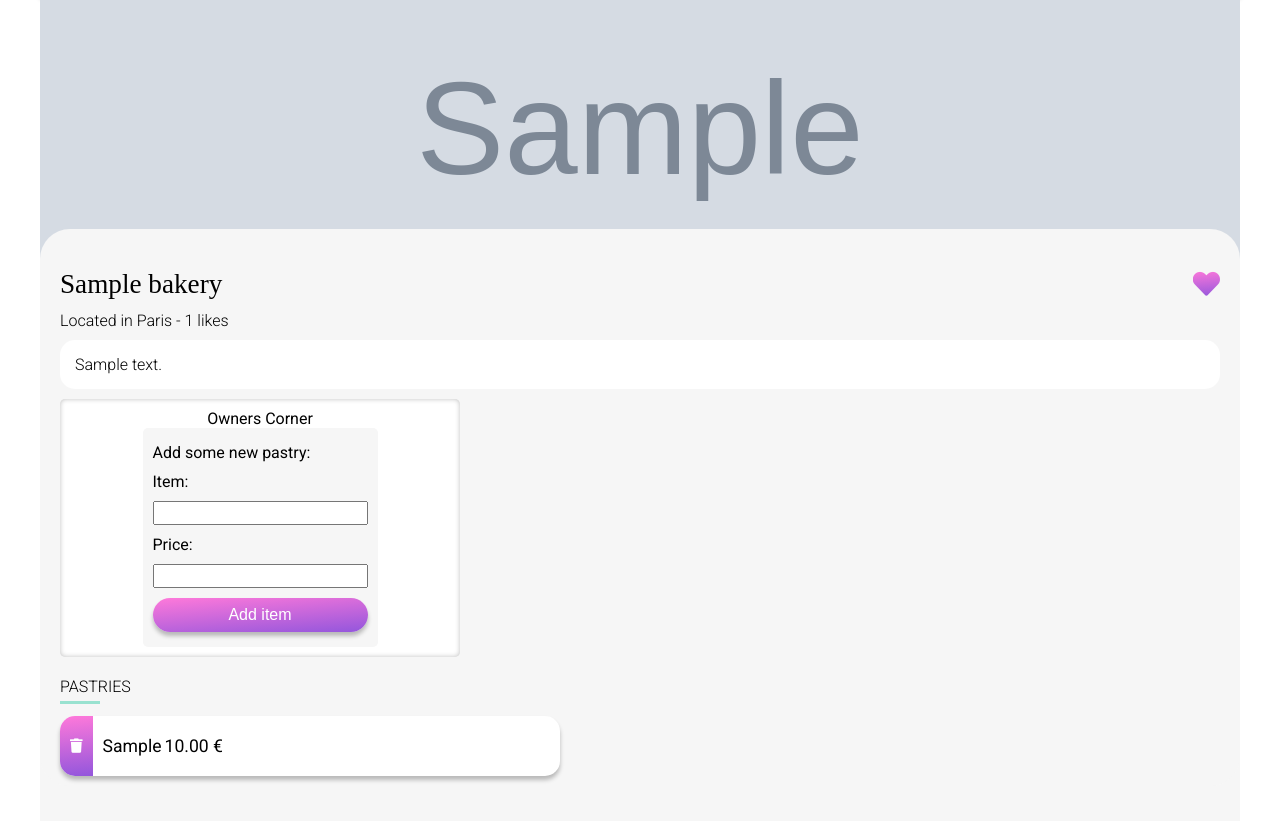
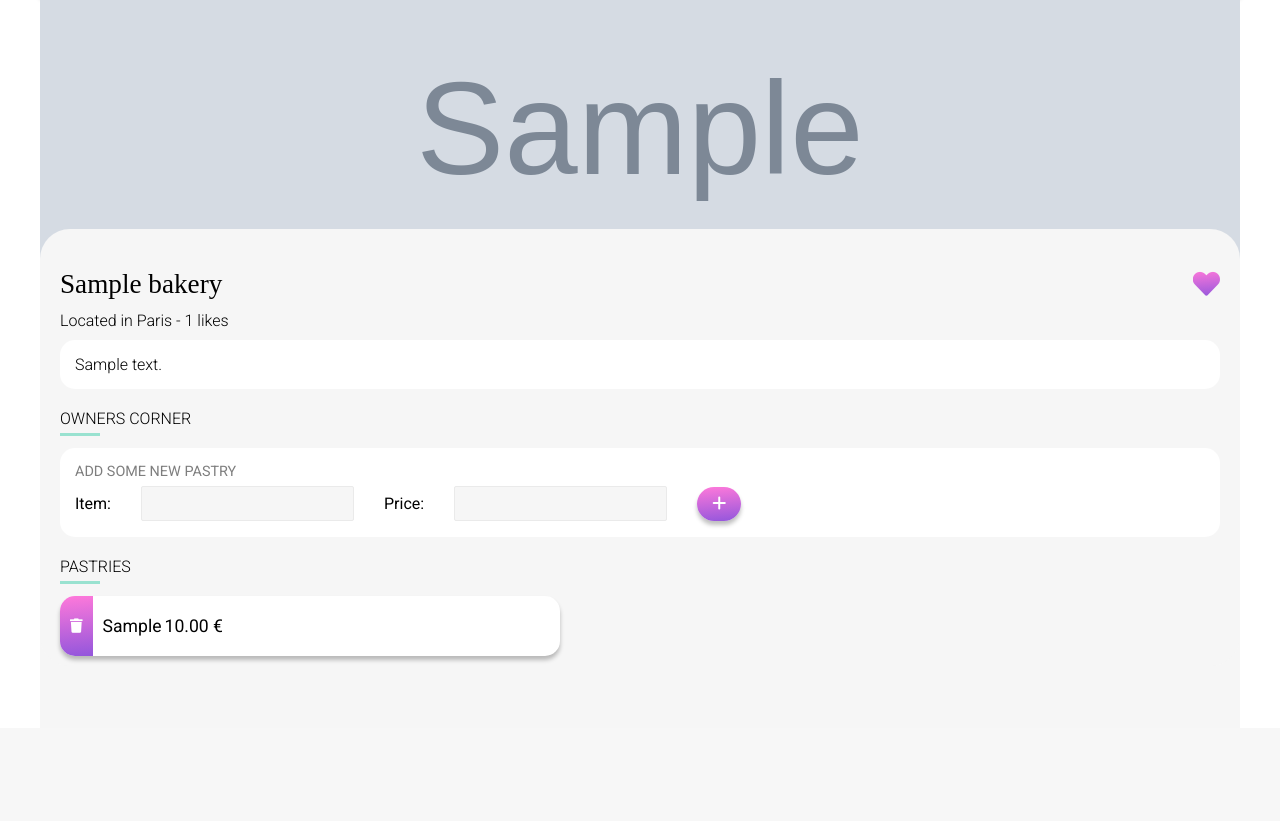
Before and after one commit to mathieuc22/capstone, a Django app: page /bakeries/1 in a window 1280 px wide. Shown: the part 72-893 px from the top of the page. After the commit the page ends 734 px from the top, so only its background shows below. Run offline with Django 3.2, Linux system fonts and the light colour scheme; a user stored in the database is signed in; tables that the repository leaves empty hold one stand-in row (values such as "Sample post"); grey boxes marked "Sample" are stand-in pictures; some libraries are stand-ins or nearby versions; some web fonts are replaced.

Commit message:
Redesign owners interactions continued

```diff
--- a/capstone/boulange/forms.py
+++ b/capstone/boulange/forms.py
@@ -8,6 +8,7 @@ class BakeryForm(forms.ModelForm):
         exclude = ('creator','likes',)
 
 class PastryForm(forms.ModelForm):
+    template_name = "form_snippet.html"
     class Meta:
         model = Pastry
         exclude = ('bakery','description',)
--- a/capstone/boulange/sass/components/_buttons.scss
+++ b/capstone/boulange/sass/components/_buttons.scss
@@ -10,10 +10,15 @@
   background: $primaire-color;
   background: linear-gradient(355deg, $primaire-color, $secondaire-color);
   border: none;
+  @include card-shadow;
+  @include hover-effect;
   &--red {
+    box-shadow: none;
     background: unset;
     color: red;
+    &:hover {
+      transform: none;
+      box-shadow: none;
+    }
   }
-  @include card-shadow;
-  @include hover-effect;
 }
--- a/capstone/boulange/sass/pages/_bakery.scss
+++ b/capstone/boulange/sass/pages/_bakery.scss
@@ -32,6 +32,12 @@
   &__title {
     font-family: Shrikhand;
     font-size: 1.7em;
+    display: flex;
+    gap: 10px;
+
+    a {
+      color: $primaire-color;
+    }
   }
   &__like {
     font-size: 1.7em;
@@ -52,39 +58,6 @@
     padding: 15px;
     border-radius: 15px;
     margin: 10px 0;
-  }
-  &__owner {
-    background: white;
-    border-radius: 5px;
-    display: flex;
-    flex-direction: column;
-    align-items: center;
-    max-width: 400px;
-    box-shadow: inset 0px 0px 5px 0px rgba(0,0,0,0.25);
-    padding: 10px;
-    h2 {
-      font-weight: 700;
-      margin: 6px 0;
-    }
-  }
-  &__pastry-actions {
-    display: flex;
-    justify-content: space-around;
-    background: $background-clear-color;
-    border-radius: 5px;
-    padding: 10px;
-    margin: 4px 0;
-  }
-  &__pastry-form {
-    background: $background-clear-color;
-    border-radius: 5px;
-    padding: 10px;
-    display: flex;
-    flex-direction: column;
-    & > * {
-      margin: 5px 0;
-      font-size: 1em;
-    }
   }
   &__column {
     position: relative;
@@ -223,3 +196,33 @@
     }
   }
 }
+
+.pastry-form {
+  background-color: white;
+  padding: 15px;
+  border-radius: 15px;
+  margin: 10px 0;
+
+  & legend {
+    font-size: 0.9em;
+    text-transform: uppercase;
+    color: $span-color;
+    margin-bottom: 5px;
+  }
+
+  & input, select, textarea {
+    min-height: 35px;
+    font-size: 1em;
+    margin: 1px 0;
+    background: $background-clear-color;
+    border: 1px solid  $background-light-color;
+    border-radius: 2px;
+    max-width: 100%;
+  }
+
+  &__group {
+    display: flex;
+    gap: 30px;
+    align-items: center;
+  }
+}
--- a/capstone/boulange/static/boulange/style.css
+++ b/capstone/boulange/static/boulange/style.css
@@ -287,10 +287,6 @@ footer a {
   box-shadow: 0 4px 4px 0 rgba(0, 0, 0, 0.25);
   transition: all 0.1s ease-in-out;
 }
-.btn--red {
-  background: unset;
-  color: red;
-}
 .btn:hover {
   box-shadow: 0 6px 4px 0 rgba(0, 0, 0, 0.25);
   transform: translate3d(0, -2px, 0);
@@ -298,6 +294,15 @@ footer a {
 .btn:active {
   box-shadow: 0 2px 4px 0 rgba(0, 0, 0, 0.25);
   transform: translate3d(0, 2px, 0);
+}
+.btn--red {
+  box-shadow: none;
+  background: unset;
+  color: red;
+}
+.btn--red:hover {
+  transform: none;
+  box-shadow: none;
 }
 
 .alert {
@@ -610,6 +615,11 @@ footer a {
 .menu__title {
   font-family: Shrikhand;
   font-size: 1.7em;
+  display: flex;
+  gap: 10px;
+}
+.menu__title a {
+  color: #9356DC;
 }
 .menu__like {
   font-size: 1.7em;
@@ -631,39 +641,6 @@ footer a {
   padding: 15px;
   border-radius: 15px;
   margin: 10px 0;
-}
-.menu__owner {
-  background: white;
-  border-radius: 5px;
-  display: flex;
-  flex-direction: column;
-  align-items: center;
-  max-width: 400px;
-  box-shadow: inset 0px 0px 5px 0px rgba(0, 0, 0, 0.25);
-  padding: 10px;
-}
-.menu__owner h2 {
-  font-weight: 700;
-  margin: 6px 0;
-}
-.menu__pastry-actions {
-  display: flex;
-  justify-content: space-around;
-  background: #f6f6f6;
-  border-radius: 5px;
-  padding: 10px;
-  margin: 4px 0;
-}
-.menu__pastry-form {
-  background: #f6f6f6;
-  border-radius: 5px;
-  padding: 10px;
-  display: flex;
-  flex-direction: column;
-}
-.menu__pastry-form > * {
-  margin: 5px 0;
-  font-size: 1em;
 }
 .menu__column {
   position: relative;
@@ -813,6 +790,33 @@ footer a {
 }
 .menu__column .dishes-list__button:active {
   transform: scale(110%);
+}
+
+.pastry-form {
+  background-color: white;
+  padding: 15px;
+  border-radius: 15px;
+  margin: 10px 0;
+}
+.pastry-form legend {
+  font-size: 0.9em;
+  text-transform: uppercase;
+  color: #7e7e7e;
+  margin-bottom: 5px;
+}
+.pastry-form input, .pastry-form select, .pastry-form textarea {
+  min-height: 35px;
+  font-size: 1em;
+  margin: 1px 0;
+  background: #f6f6f6;
+  border: 1px solid #eaeaea;
+  border-radius: 2px;
+  max-width: 100%;
+}
+.pastry-form__group {
+  display: flex;
+  gap: 30px;
+  align-items: center;
 }
 
 .cart-container {
--- a/capstone/boulange/templates/boulange/bakery.html
+++ b/capstone/boulange/templates/boulange/bakery.html
@@ -7,7 +7,15 @@
     <img src="{{ bakery.image.url }}" alt="photo du bakery">
     <div class="menu">
         <div class="menu__bakery">
-            <h1 class="menu__title">{{ bakery.name }}</h1>
+            <h1 class="menu__title">{{ bakery.name }}
+                {% for group in user.groups.all %}
+                {% if group|stringformat:"s" == "Owner" %}
+                    <a href="{% url 'bakery_edit' bakery_id=bakery.id %}"><i class="fa-solid fa-pen-to-square"></i></a>
+                    <a href="{% url 'bakery_delete' bakery_id=bakery.id %}"><i class="fa-solid fa-trash"></i></a>
+                {% endif %}
+                {% endfor %}
+            </h1>
+
             <!-- Like for user -->
             {% if user.is_authenticated %}
             <div class="menu__like" id="like-bakery">
@@ -25,17 +33,17 @@
             <div class="menu__description">{{ bakery.description }}</div>
         </div>
         {% if request.user == bakery.creator %}
-        <div class="menu__owner">
-            <div>Owners Corner</div>
+        <div class="menu__column">
+            <h2>Owners Corner</h2>
             <!-- Add item for owner -->
-            {% if request.user == bakery.creator %}
-            <form class="menu__pastry-form" method="PUT" id="pastry-form">
-                <legend>Add some new pastry:</legend>
-                {% csrf_token %}
-                {{ form }}
-                <input class="btn" type="submit" value="Add item">
+            <form class="pastry-form" method="PUT" id="pastry-form">
+                <legend>Add some new pastry</legend>
+                <div class="pastry-form__group">
+                    {% csrf_token %}
+                    {{ form }}
+                    <button class="btn" type="submit"><i class="fa-solid fa-plus"></i></button>
+                </div>
             </form>
-            {% endif %}
         </div>
         {% endif %}
         <div class="menu__column">
--- a/capstone/boulange/templates/boulange/bakery_delete.html
+++ b/capstone/boulange/templates/boulange/bakery_delete.html
@@ -8,12 +8,12 @@
 {% else %}
 <div class="container modal">
     <h1 class="container__title">Are you sure?</h1>
+    <a class="btn" href="{% url 'bakery' bakery_id=bakery_id %}">No, please go back</a>
     <form action="{% url 'bakery_delete' bakery_id=bakery_id %}" method="POST">
         {% csrf_token %}
         <label for="delete" hidden>Delete the backery</label>
         <input class="btn btn--red" id="delete" type="submit" value="Yes, delete backery">
     </form>
-    <a class="" href="{% url 'bakery' bakery_id=bakery_id %}">No, please go back</a>
 </div>
 {% endif %}
 {% endblock %}
--- a/capstone/boulange/templates/boulange/user.html
+++ b/capstone/boulange/templates/boulange/user.html
@@ -26,8 +26,6 @@
                 {% for bakery in user.bakeries.all %}
                     <li class="user-bakeries__bakery">
                         <a href="{% url 'bakery' bakery_id=bakery.id %}">{{ bakery }}</a>
-                        <a href="{% url 'bakery_edit' bakery_id=bakery.id %}"><i class="fa-solid fa-pen-to-square"></i></a>
-                        <a href="{% url 'bakery_delete' bakery_id=bakery.id %}"><i class="fa-solid fa-trash"></i></a>
                     </li>
                 {% endfor %}
                 </ul>
--- /dev/null
+++ b/capstone/boulange/templates/form_snippet.html
@@ -0,0 +1,6 @@
+{% for field in form %}
+    <div class="pastry-form__field">
+        {{ field.errors }}
+        {{ field.label_tag }} {{ field }}
+    </div>
+{% endfor %}
```
Also changed, not shown: 1 other file.
